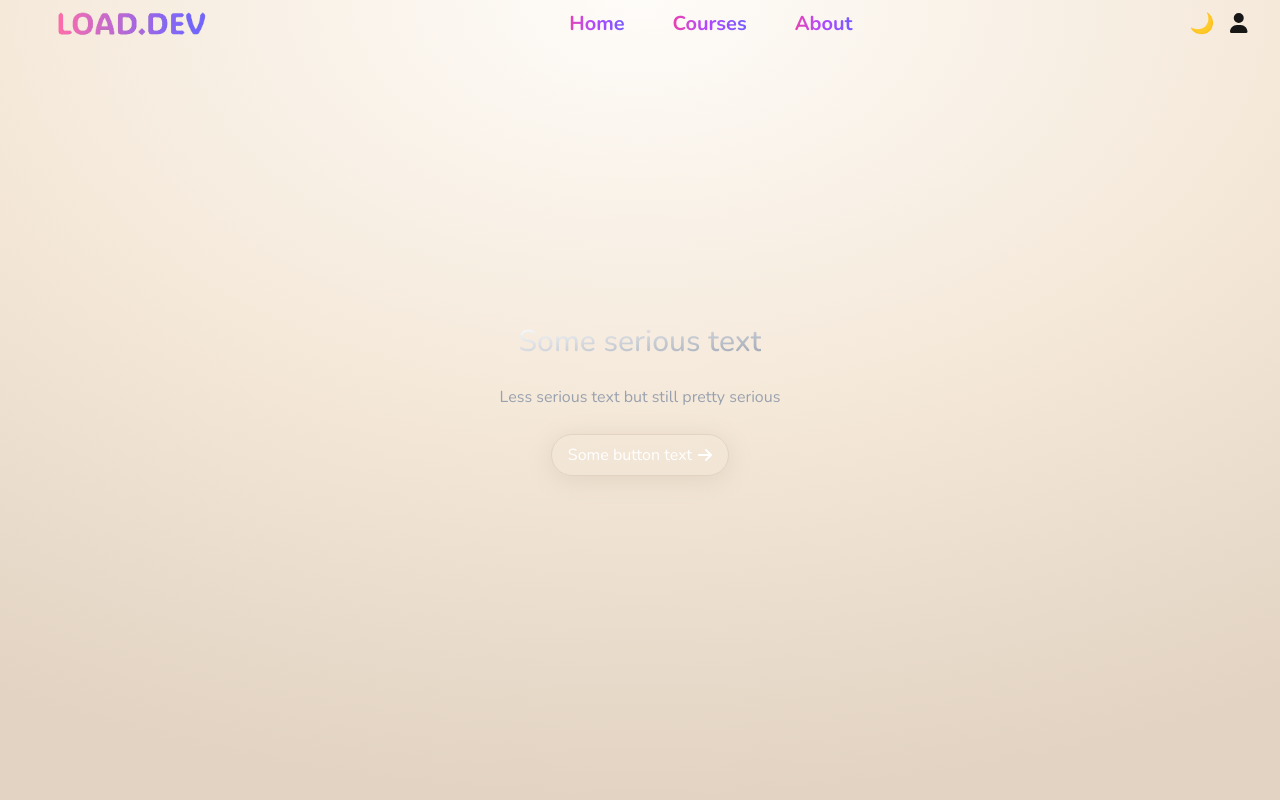
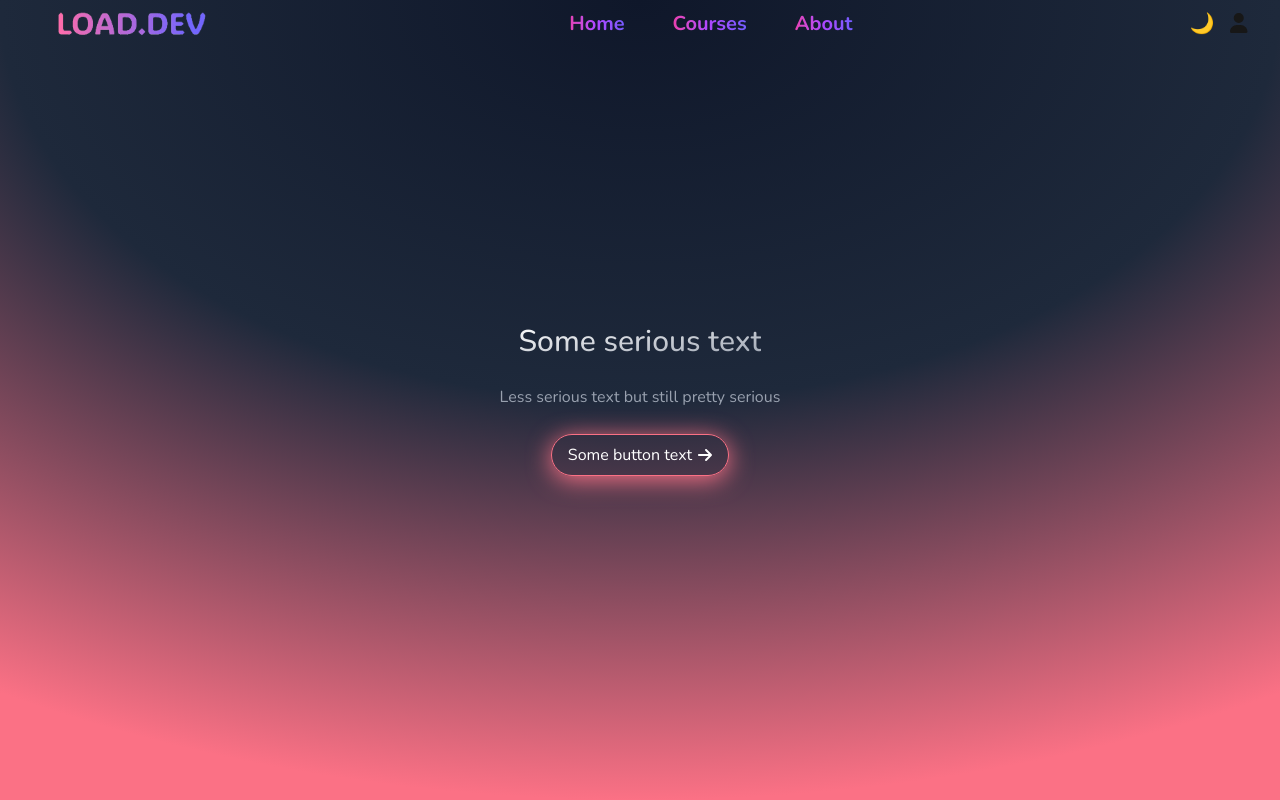
Before and after one commit to 7ngg/loaddev, a Next.js app: page / in a window 1280 px wide. Built offline with nearby package versions, Linux system fonts and the light colour scheme.

Commit message:
style(home-page): same gradient for both themes

```diff
--- a/src/app/globals.css
+++ b/src/app/globals.css
@@ -15,9 +15,10 @@
     --accent-soft: #fb7185;
     --highlight: #ffe8e8;
 
-    --gradient-start: #fefcf9;
-    --gradient-middle: #f5e9da;
-    --gradient-end: #e2d3c2;
+    /* TODO: differenet gradients for different themes */
+    --gradient-start: #0f172a;
+    --gradient-middle: #1e293b;
+    --gradient-end: #fb7185;
 }
 
 @custom-variant dark (&:where(.dark, .dark *));
```
